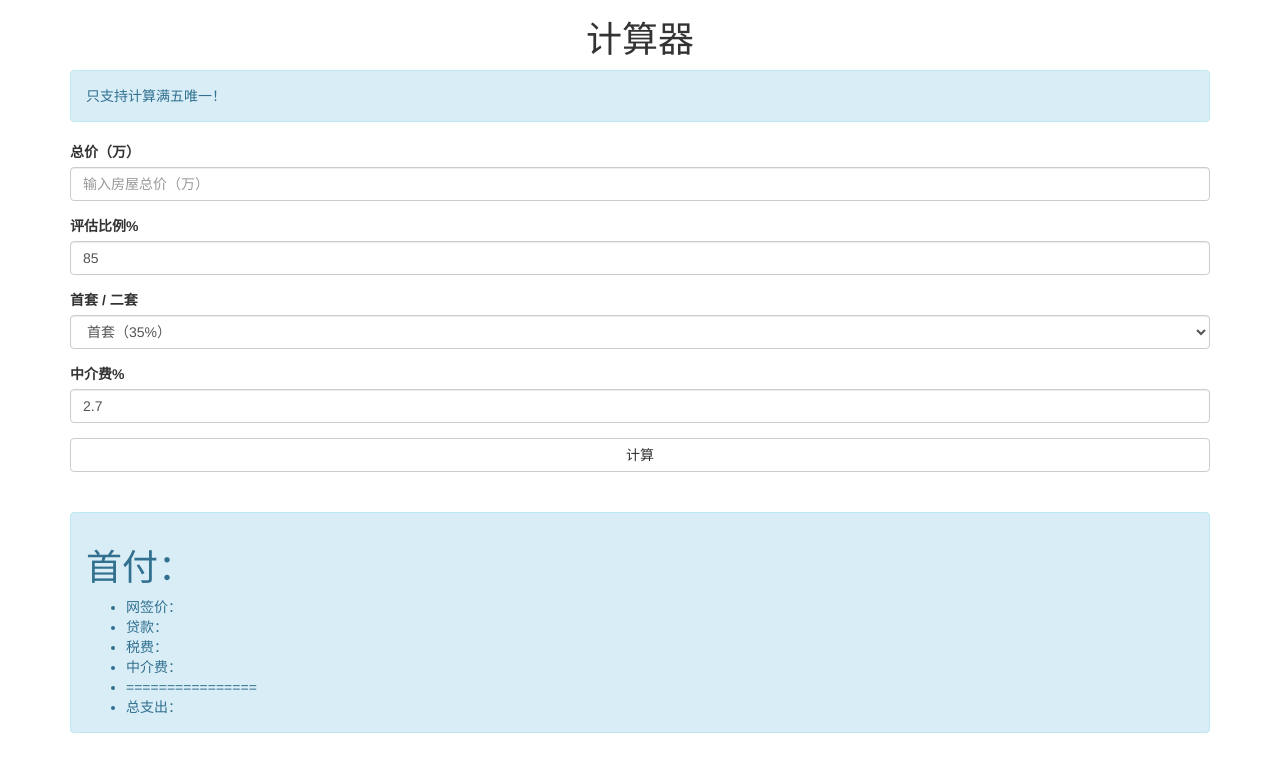
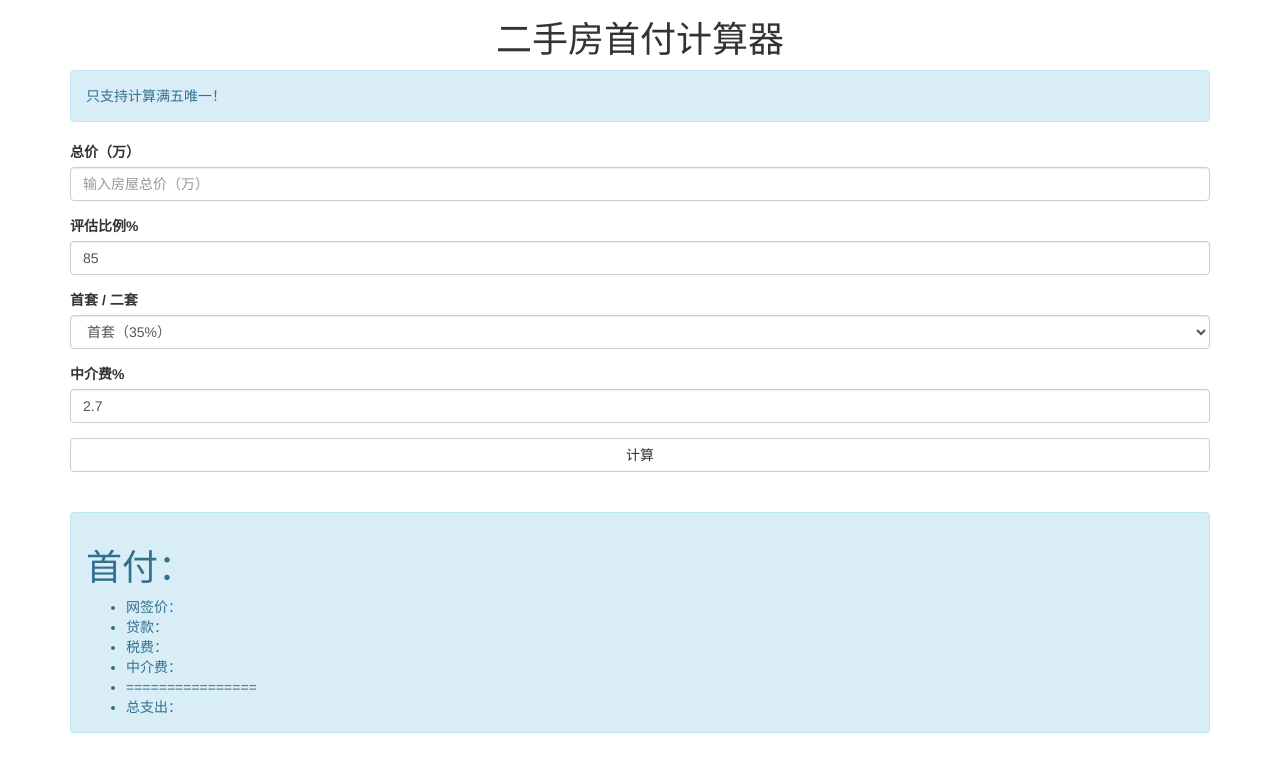
Before and after one commit to liuzhengming/house, a plain HTML site: page index.html in a window 1280 px wide. Drawn offline with nearby package versions, Linux system fonts and the light colour scheme.

Commit message:
'update'

```diff
--- a/index.html
+++ b/index.html
@@ -2,7 +2,7 @@
 <html lang="zh-CN">
 
 <head>
-    <title>计算器</title>
+    <title>二手房首付计算器</title>
     <meta name="viewport" content="width=device-width, initial-scale=1, maximum-scale=1, user-scalable=no">
     <link rel="stylesheet" href="//cdn.bootcss.com/bootstrap/3.3.0/css/bootstrap.min.css">
     <script src="//cdn.bootcss.com/jquery/1.11.1/jquery.min.js"></script>
@@ -12,7 +12,7 @@
     <div class="container">
         <div class="row">
             <div class="col-md-12">
-                <h1 class=text-center>计算器</h1>
+                <h1 class=text-center>二手房首付计算器</h1>
                 <div class="alert alert-info" role="alert">只支持计算满五唯一！</div>
                 <div class="form-group">
                     <label for="a">总价（万）</label>
```
